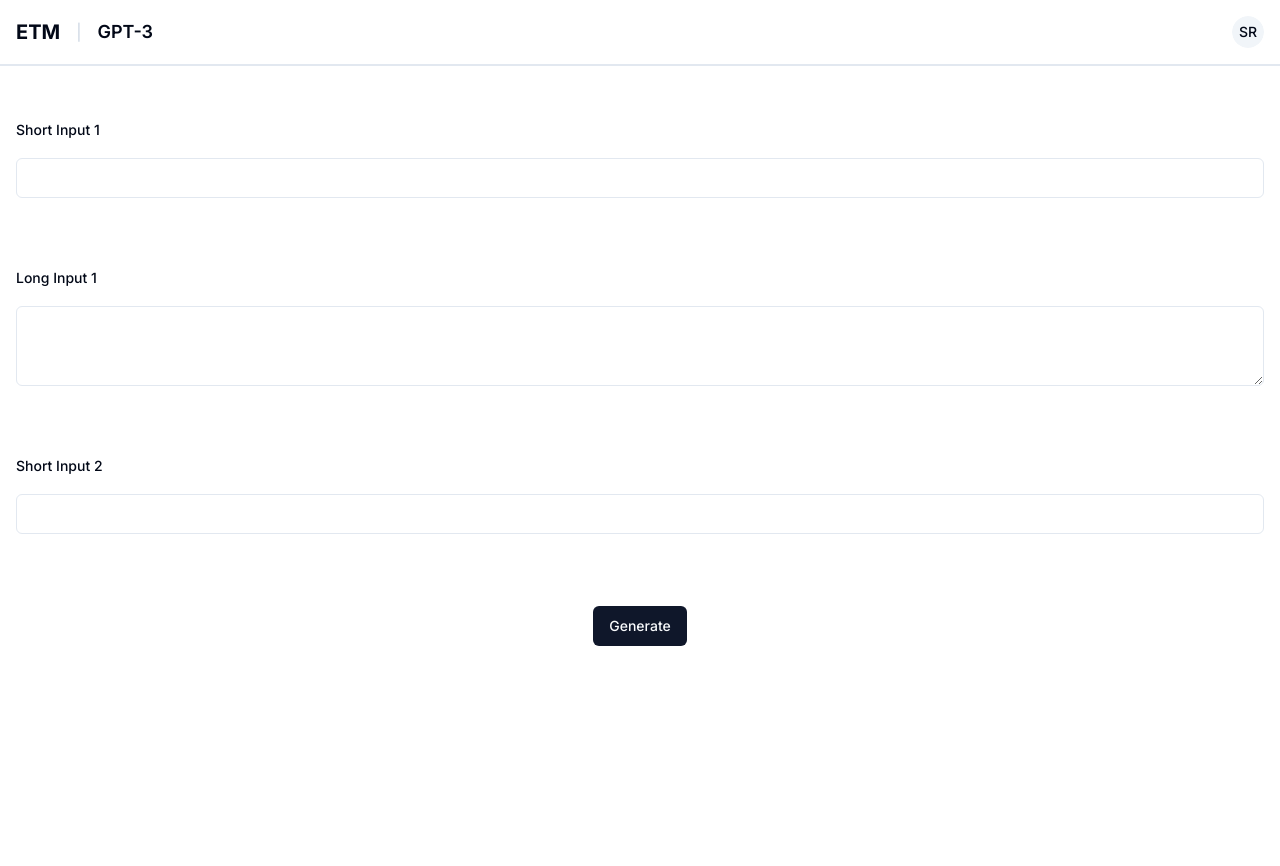
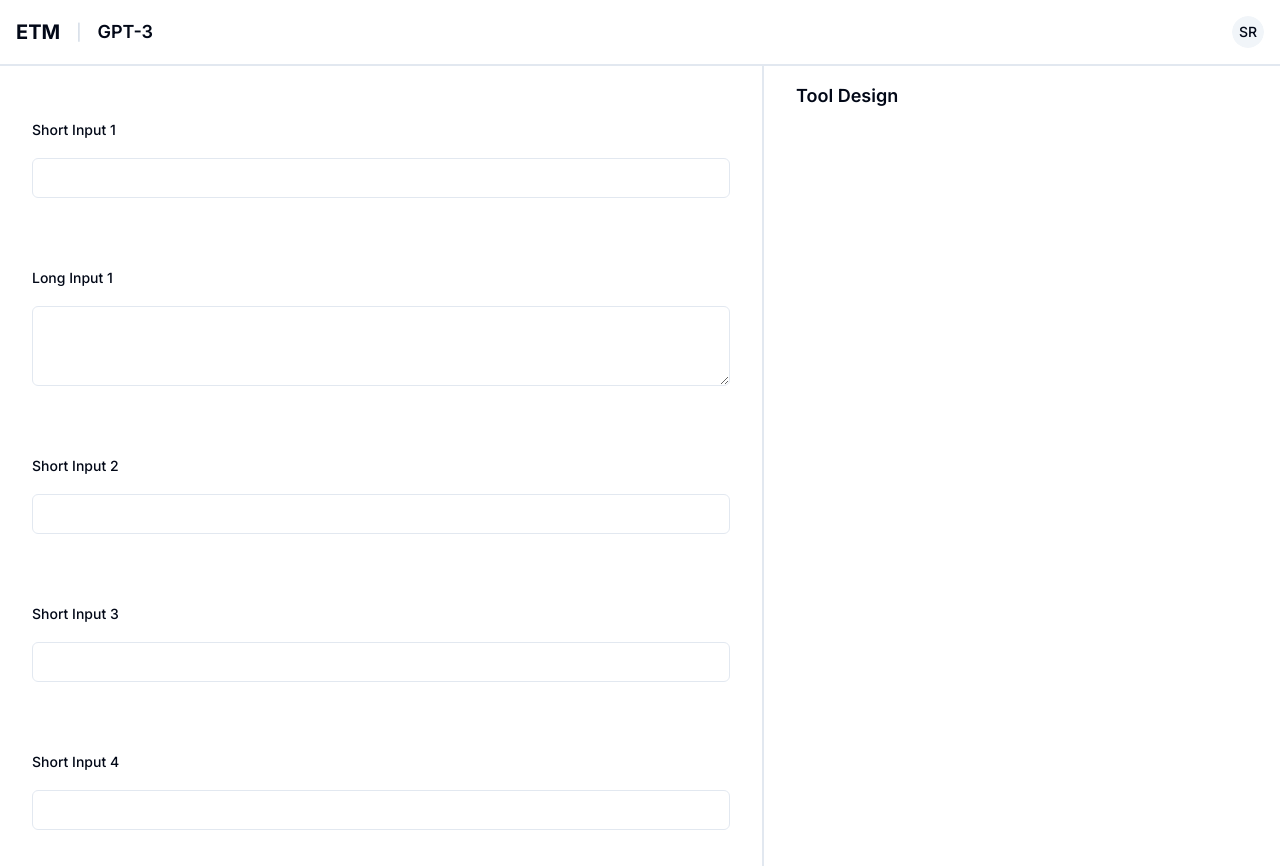
Before and after one commit to 13point5/ed-tool-maker, a Next.js app: page / in a window 1280 px wide. Before the commit the page ends 800 px from the top, so only its background shows below. Built offline with nearby package versions, Linux system fonts and the light colour scheme.

Commit message:
this isnt working

```diff
--- a/app/page.tsx
+++ b/app/page.tsx
@@ -23,6 +23,7 @@ import { SortableItem } from "@/components/Block/SortableItem";
 import { BlockItem } from "@/components/Block/Item";
 import { useBlocksStore } from "@/lib/blocksStore";
 import { UserMenu } from "@/components/UserMenu";
+import { Separator } from "@/components/ui/separator";
 
 export default function Home() {
   const [prompt, setPrompt] = useState("");
@@ -64,7 +65,7 @@ export default function Home() {
   };
 
   return (
-    <main className="flex flex-col gap-4 items-center w-screen">
+    <main className="flex flex-col items-center w-screen h-screen">
       <div className="border-b-2 p-4 flex gap-4 items-center justify-between w-full">
         <div className="flex gap-4 items-center">
           <h2 className="text-xl font-bold">ETM</h2>
@@ -77,7 +78,9 @@ export default function Home() {
         <UserMenu />
       </div>
 
-      <div className="flex flex-col gap-0 w-full">
+      <div className="w-full h-full flex gap-4">
+        <div className="min-w-[500px] grow flex flex-col gap-6 items-center border-r-2 p-4 h-full overflow-y-auto overscroll-contain">
+          <div className="flex flex-col gap-0 grow w-full">
             <DndContext
               sensors={sensors}
               collisionDetection={closestCenter}
@@ -100,9 +103,15 @@ export default function Home() {
             </DndContext>
           </div>
 
-      <Button className="mt-6" color="primary">
+          <Button className="" color="primary">
             Generate
           </Button>
+        </div>
+
+        <div className="flex flex-col gap-4 p-4 min-w-[500px]">
+          <h4 className="text-lg font-semibold">Tool Design</h4>
+        </div>
+      </div>
     </main>
   );
 }
--- a/lib/blocksStore.ts
+++ b/lib/blocksStore.ts
@@ -20,7 +20,7 @@ type BlocksState = {
 };
 
 const initialState: BlocksState = {
-  ids: ["1", "2", "3"],
+  ids: ["1", "2", "3", "4", "5"],
   entities: {
     "1": {
       id: "1",
@@ -36,6 +36,16 @@ const initialState: BlocksState = {
       id: "3",
       type: BlockType.shortText,
       label: "Short Input 2",
+    },
+    "4": {
+      id: "4",
+      type: BlockType.shortText,
+      label: "Short Input 3",
+    },
+    "5": {
+      id: "5",
+      type: BlockType.shortText,
+      label: "Short Input 4",
     },
   },
 };
```
Lines whose indentation alone changed are shown as unchanged.
